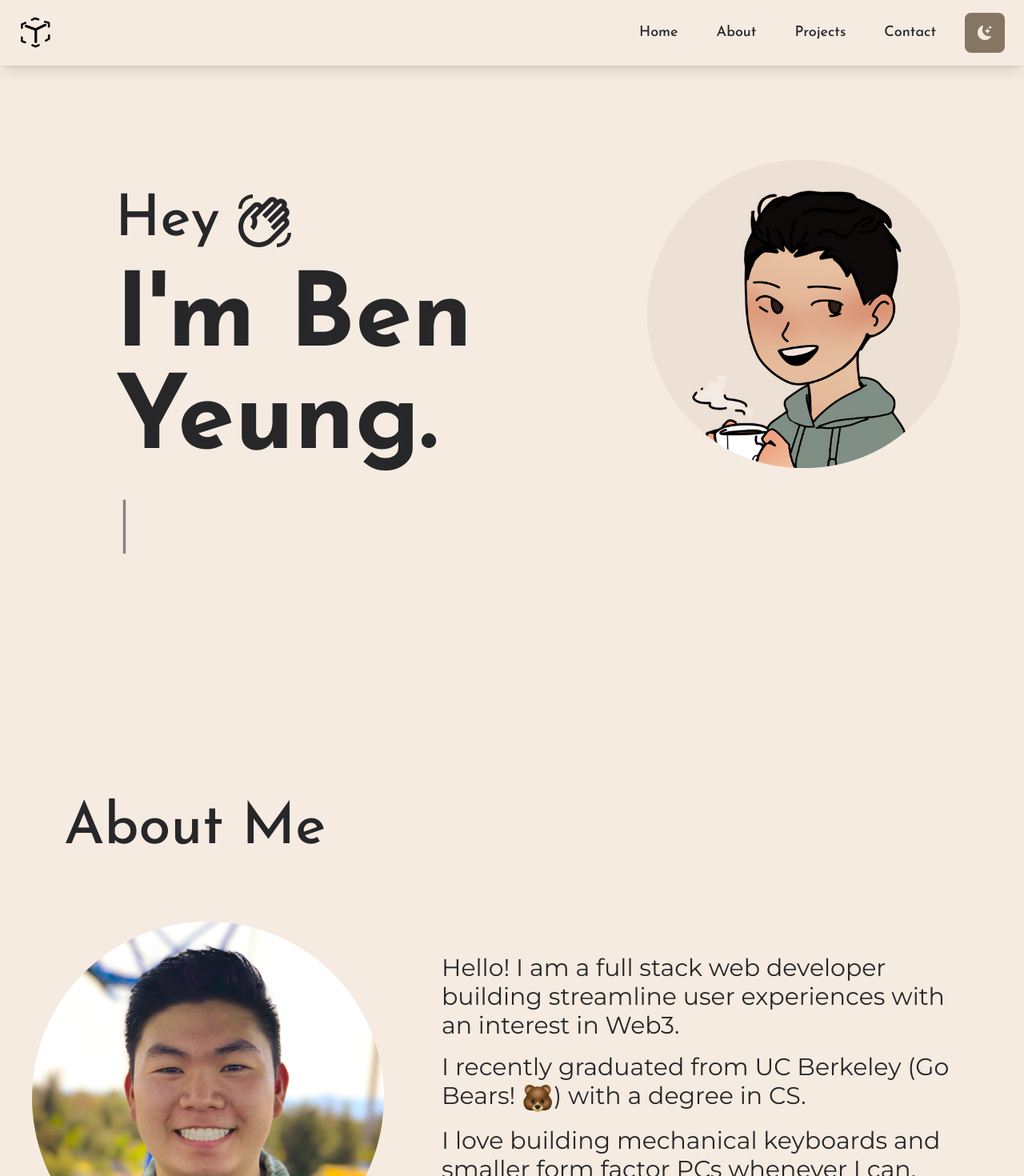
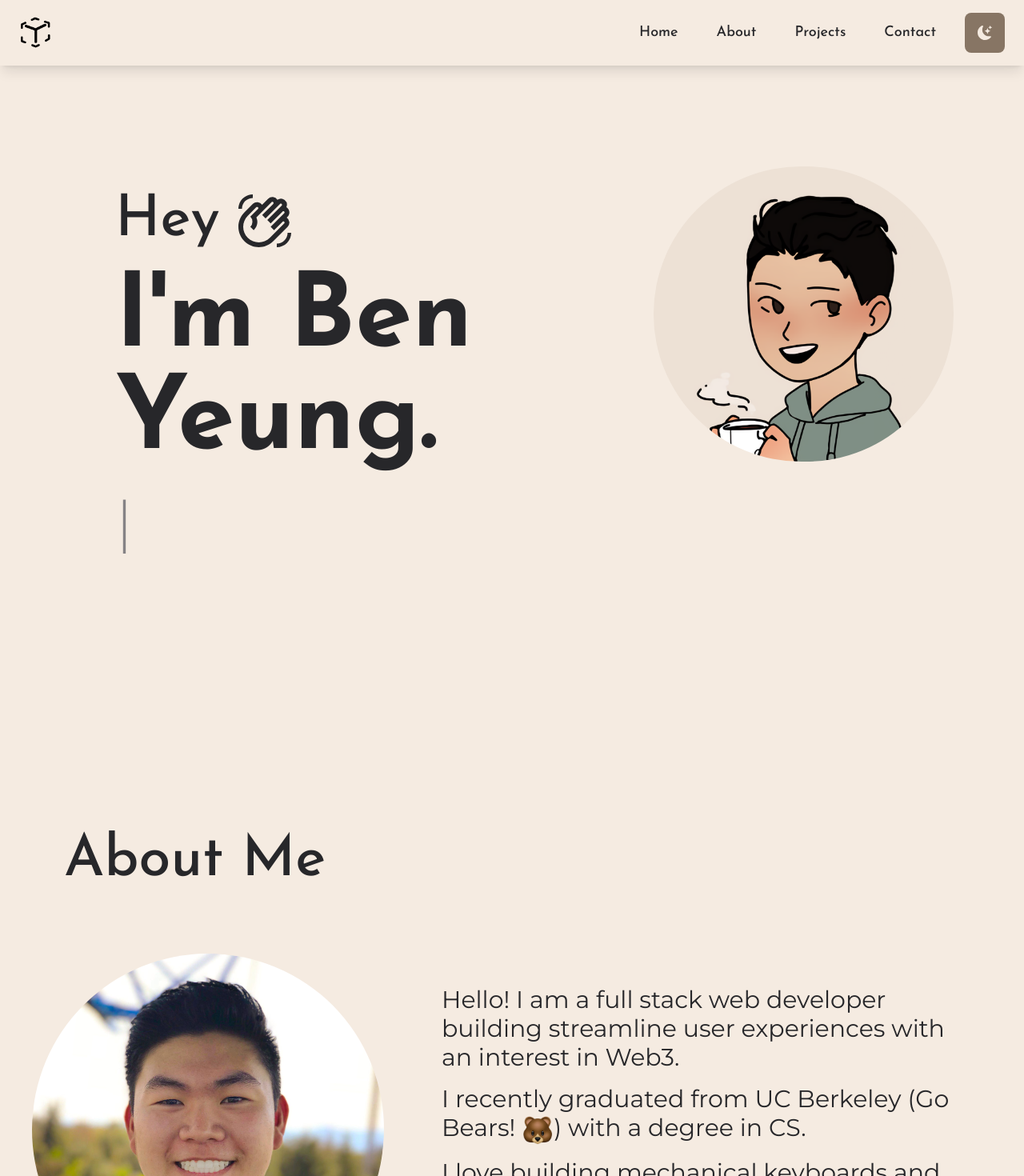
Before and after one commit to ben-yeung/portfolio-site, a Next.js app: page / in a window 1280 px wide. Shown: the top 1470 px of the page at 80% size. Built offline with nearby package versions, Linux system fonts and the light colour scheme; no server answers.

Commit message:
Footer fix + margin hotfix

```diff
--- a/components/Footer.tsx
+++ b/components/Footer.tsx
@@ -47,8 +47,7 @@ const Footer = () => {
       </div>
       <hr className="my-3 border-egg-200 sm:mx-auto dark:border-zinc-700 lg:my-6" />
       <span className="flex mx-auto items-center justify-center text-sm text-egg-900 sm:text-center dark:text-gray-400">
-        © {new Date().getFullYear()} Made with <BsFillSuitHeartFill className="mx-2 text-rose-600" /> by Ben Yeung . All Rights
-        Reserved.
+        © {new Date().getFullYear()} Made with <BsFillSuitHeartFill className="mx-2 text-rose-600" /> by Ben Yeung.
       </span>
     </footer>
   );
--- a/pages/index.tsx
+++ b/pages/index.tsx
@@ -177,12 +177,12 @@ export default function Home() {
             initial="hidden"
             animate="show"
           >
-            <img className="rounded-full w-2/3 sm:p-10 md:w-full max-w-2xl" src={"/assets/benBERK.png"} />
+            <img className="rounded-full w-2/3 sm:p-8 lg:p-12 md:w-full max-w-2xl" src={"/assets/benBERK.png"} />
           </motion.div>
         </motion.section>
 
         <section id="about" className="section">
-          <div className="px-6 mt-10 lg:pl-20 h-full">
+          <div className="px-6 mt-10 xl:mt-20 lg:pl-20 h-full">
             <h1 className="text-6xl lg:text-7xl font-josefin font-medium text-center lg:text-left">About Me</h1>
           </div>
           <div className="flex flex-col items-center lg:items-start justify-center lg:flex-row lg:mt-10 xl:mt-20 lg:px-10">
```
